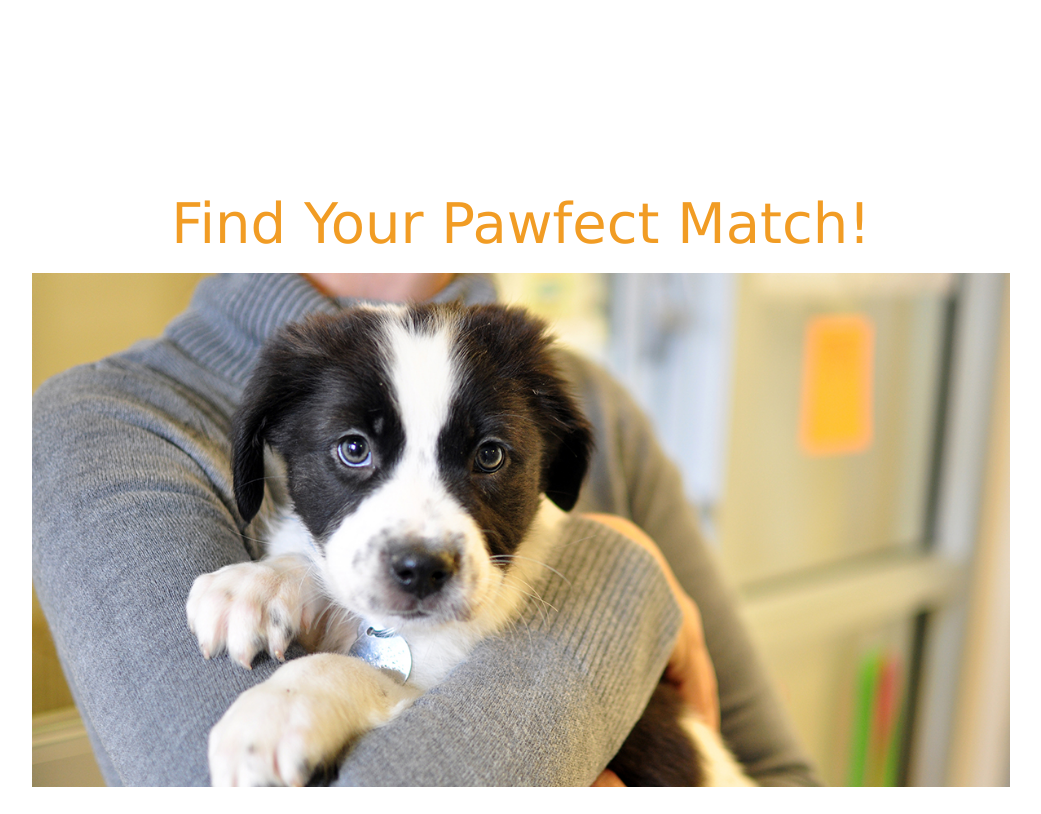
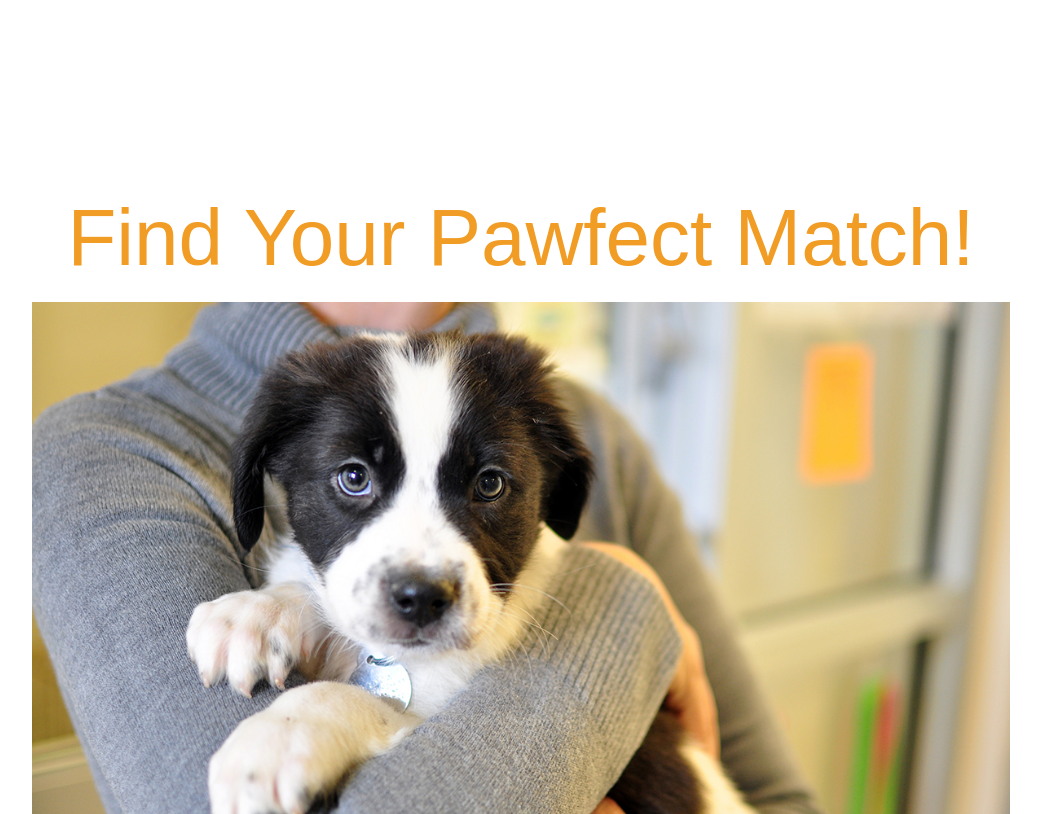
Before and after one commit to miguelcarlofajardo/2itg_Grp6_Pawfect-Match, a PHP site: page /ourstory.php in a window 1280 px wide. Shown: the part 348-1162 px from the top of the page, without its empty margins (119-1160 px from the left). Run offline with PHP 8.4, Linux system fonts and the light colour scheme; some web fonts are replaced.

Commit message:
modified ourstory.php & css - Leo - 4/25

```diff
--- a/about/ourstory.php
+++ b/about/ourstory.php
@@ -31,7 +31,7 @@
       <div class="row gx-5 align-items-center">
         <div class="col-lg-12">
             <br><br><br>
-            <h3 style="font-family:Verdana, Geneva, Tahoma, sans-serif"> Find Your Pawfect Match! </h3>
+            <h1> Find Your Pawfect Match! </h1>
             <img src="../home/img/adoptdog.jpeg" alt="Dog with owner" style="width:100%">
             <div class="container p-2">
         </div>
@@ -47,10 +47,11 @@
         At our core, we believe that getting a pet not only enriches your life but also the life of the
         animal you are adopting. We are grateful to be a part of the trip that pets take us on as they bring happiness, love, and friendship
         into our lives. We appreciate you considering adoption, and we genuinely hope that our website can assist you in finding your Pawfect Match.
-    </p>
+        </p>
 </div>
 
 
+<!--footer-->
 <?php require_once "../components/footer.php"; ?>
 
 
--- a/css/ourstory.css
+++ b/css/ourstory.css
@@ -13,7 +13,9 @@ body{
     text-align: center;
   }
 
-  h3{
+  h1{
     text-align: center;
     color: #f19c24;
+    margin:auto;
+
   }
```
